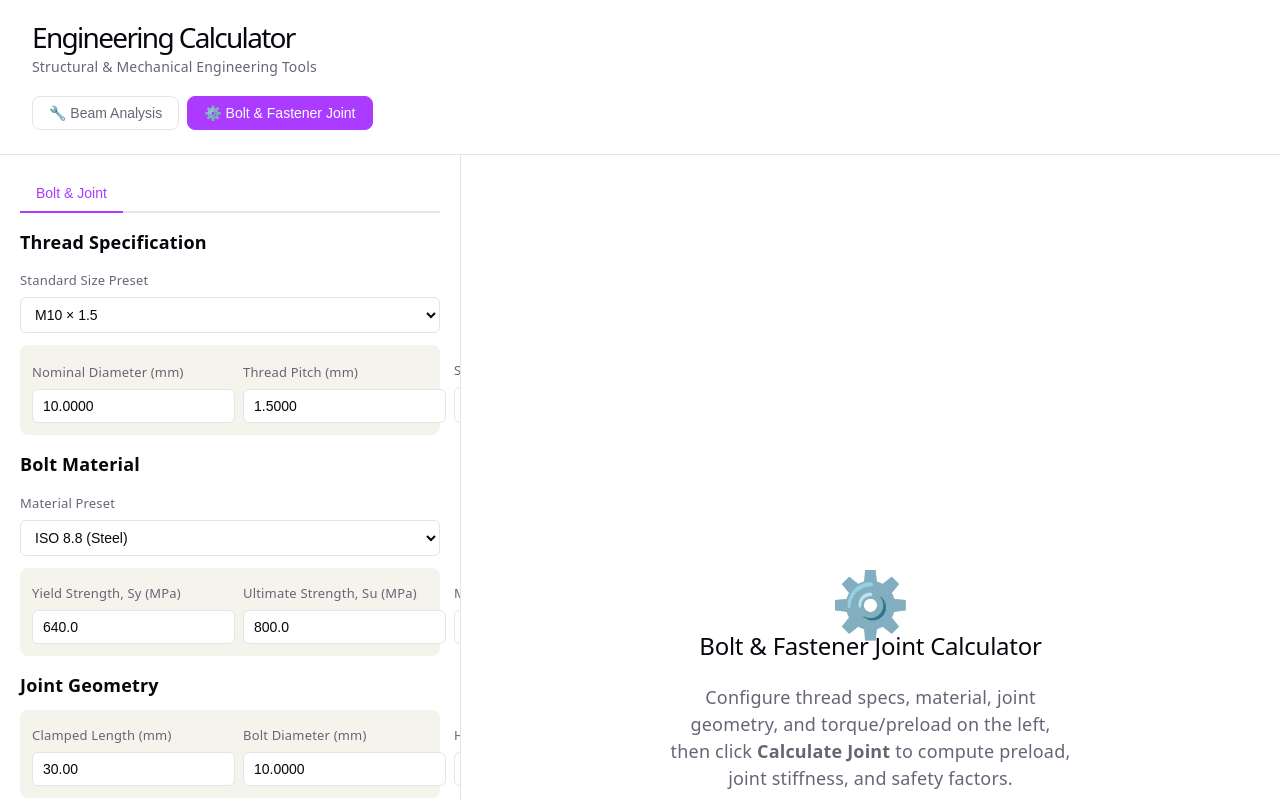
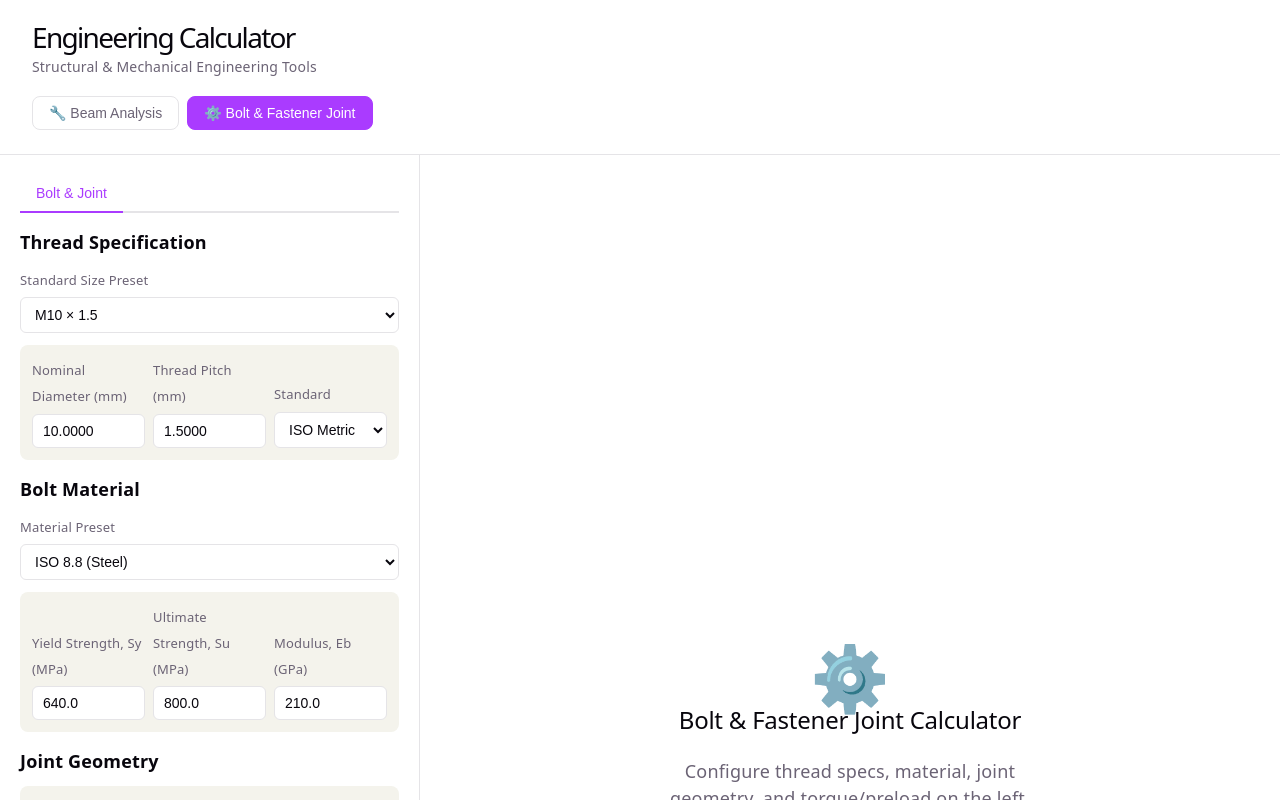
Before and after one commit to meisam81/Eng_Calc2, a React (Vite) app: page / in a window 1280 px wide. Both pictures are taken after a click on the button "⚙️ Bolt & Fastener Joint". Shown: the top 800 px of the page. Built offline with nearby package versions, Linux system fonts and the light colour scheme.

Commit message:
Fix: prevent input fields from overflowing sidebar border (min-width:0, flex-wrap, box-sizing, overflow-x:hidden)

```diff
--- a/src/App.css
+++ b/src/App.css
@@ -60,10 +60,13 @@
 .sidebar {
   width: 420px;
   min-width: 420px;
+  max-width: 420px;
   padding: 20px;
   border-right: 1px solid var(--border);
   overflow-y: auto;
+  overflow-x: hidden;
   background: var(--bg);
+  box-sizing: border-box;
 
   @media (max-width: 1024px) {
     width: 100%;
--- a/src/components/BoltCalculator.css
+++ b/src/components/BoltCalculator.css
@@ -38,6 +38,7 @@
   flex-direction: column;
   gap: 4px;
   flex: 1;
+  min-width: 0;
 }
 
 .bolt-form .field label {
@@ -56,6 +57,9 @@
   color: var(--text-h);
   outline: none;
   transition: border-color 0.2s;
+  box-sizing: border-box;
+  width: 100%;
+  min-width: 0;
 }
 
 .bolt-form .field input:focus,
@@ -67,6 +71,7 @@
   display: flex;
   gap: 8px;
   align-items: flex-end;
+  flex-wrap: wrap;
 }
 
 .bolt-form .presets {
```
